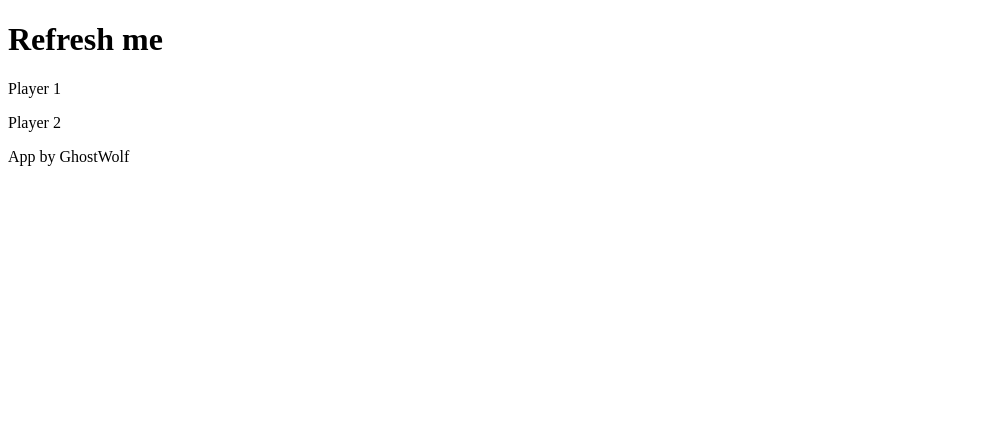
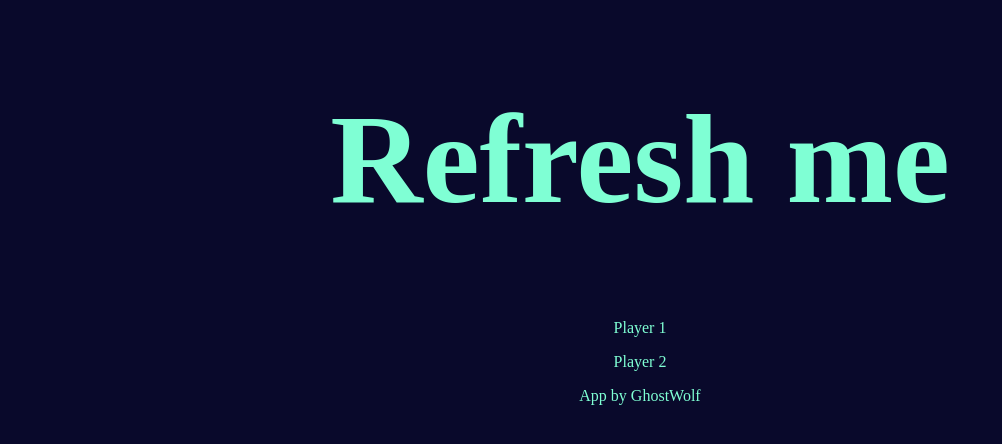
Before and after one commit to Ghostwolf73/Dice-Game, a plain HTML site: page index.html in a window 1280 px wide. Shown: the whole page, without its empty margins (0-1002 px from the left). Drawn offline with Linux system fonts and the light colour scheme.

Commit message:
Second commit, edited the structure

```diff
--- a/index.html
+++ b/index.html
@@ -1,5 +1,6 @@
 <!DOCTYPE html>
 <html lang="en">
+
 <head>
     <meta charset="UTF-8">
     <meta http-equiv="X-UA-Compatible" content="IE=edge">
@@ -7,20 +8,23 @@
     <link rel="stylesheet" href="style.css">
     <title>Document</title>
 </head>
+
 <body>
     <h1>Refresh me</h1>
 
-    <div>
+    <div class="container">
+        <div class="p1">
             <p>Player 1</p>
             <div class="dice-1">
 
             </div>
         </div>
 
-    <div>
+        <div class="p2">
             <p>Player 2</p>
             <div class="dice-2">
 
+            </div>
         </div>
     </div>
 
@@ -28,4 +32,5 @@
 
     <script src="index.js"></script>
 </body>
+
 </html>
--- a/style.css
+++ b/style.css
@@ -0,0 +1,9 @@
+*{
+    background-color: rgb(9, 9, 43);
+    color: aquamarine;
+    text-align: center;
+}
+
+h1{
+    font-size: 8rem;
+}
```
Lines whose indentation alone changed are shown as unchanged.
